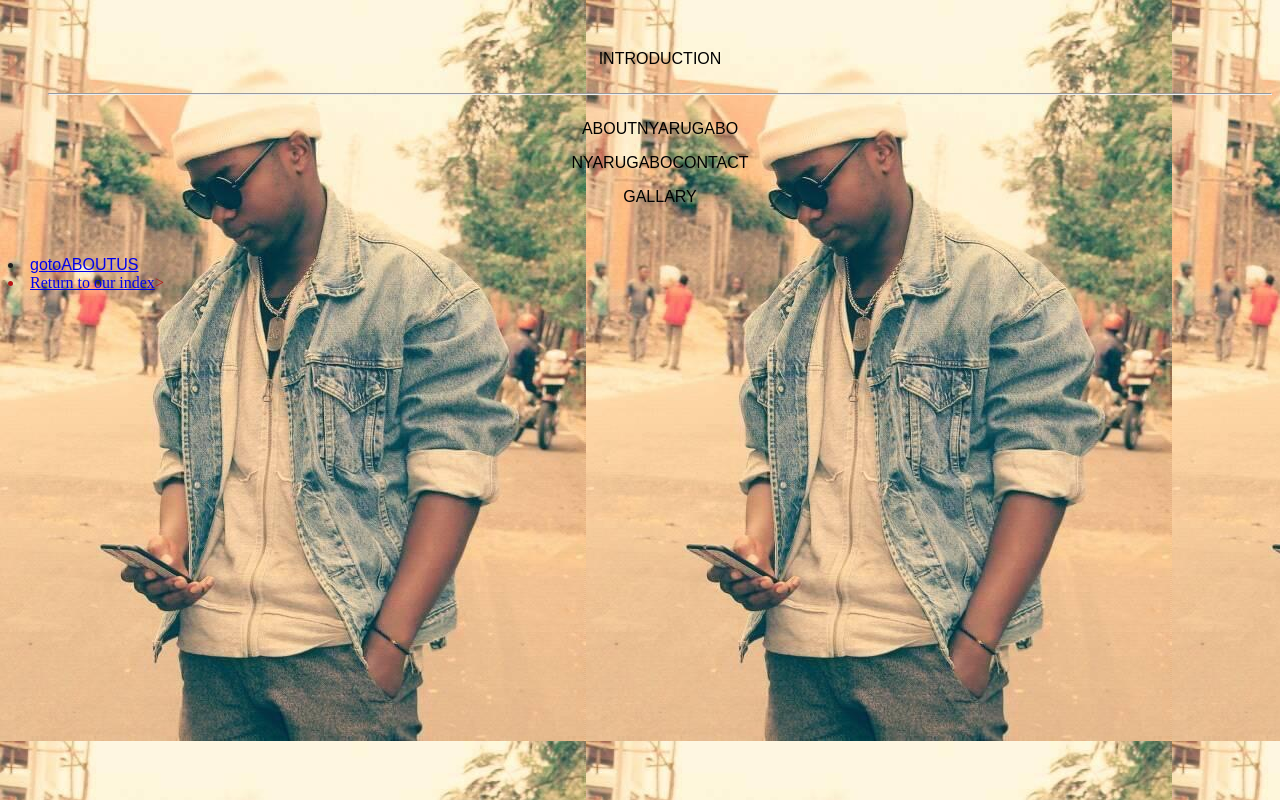
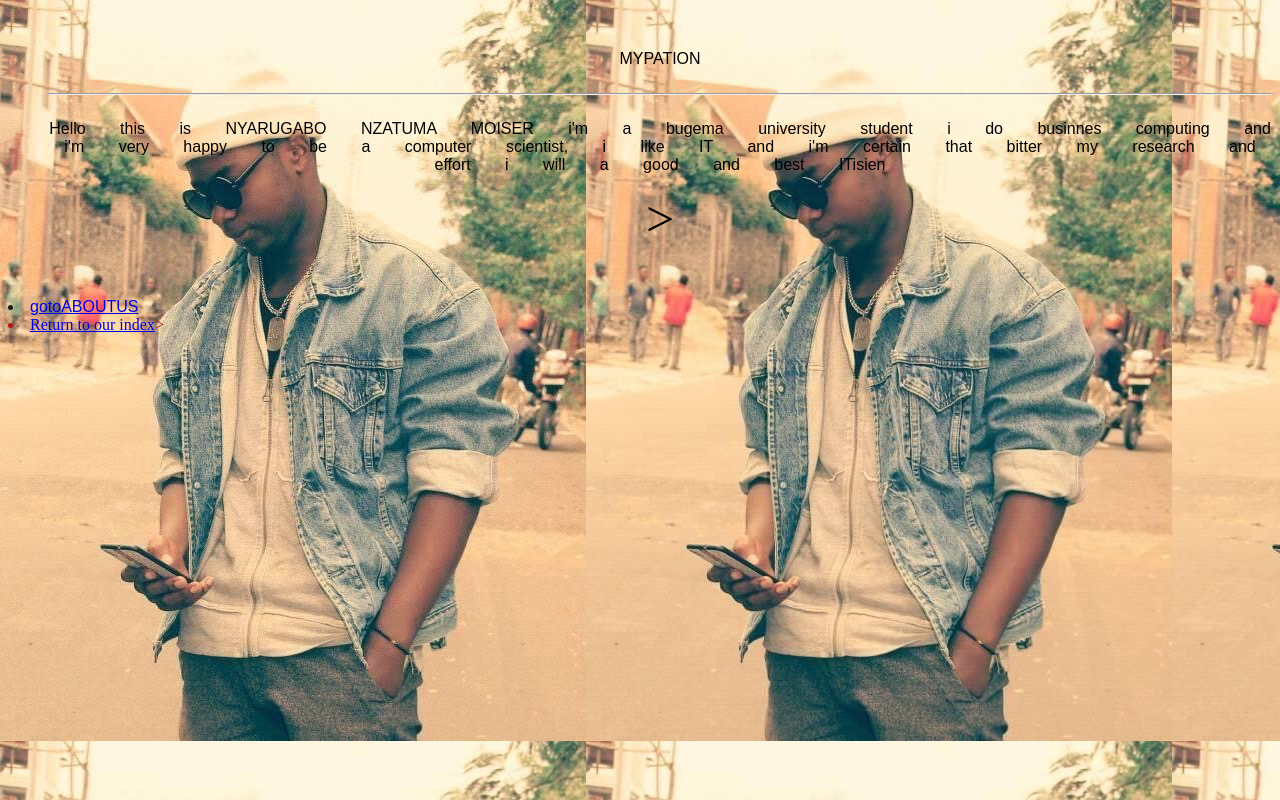
Before and after one commit to nyarugabo17/mid-semester-, a plain HTML site: page mypation.html in a window 1280 px wide. Drawn offline with Linux system fonts and the light colour scheme.

Commit message:
Add files via upload

```diff
--- a/mypation.html
+++ b/mypation.html
@@ -9,11 +9,9 @@
 </head>
 <body>
     <ul>
-        <P> INTRODUCTION</P>
+        <P> MYPATION</P>
         <hr>
-        <P>ABOUTNYARUGABO</P>
-        <P>NYARUGABOCONTACT<P>
-        <P>GALLARY</P>
+        <P>Hello this is NYARUGABO NZATUMA MOISER i'm a bugema university student  i do businnes computing and i'm very happy to be a computer scientist, i like IT and i'm certain that bitter my research and effort i will a good and best ITisien  </P>>
     </ul>
     </body>
 
```
